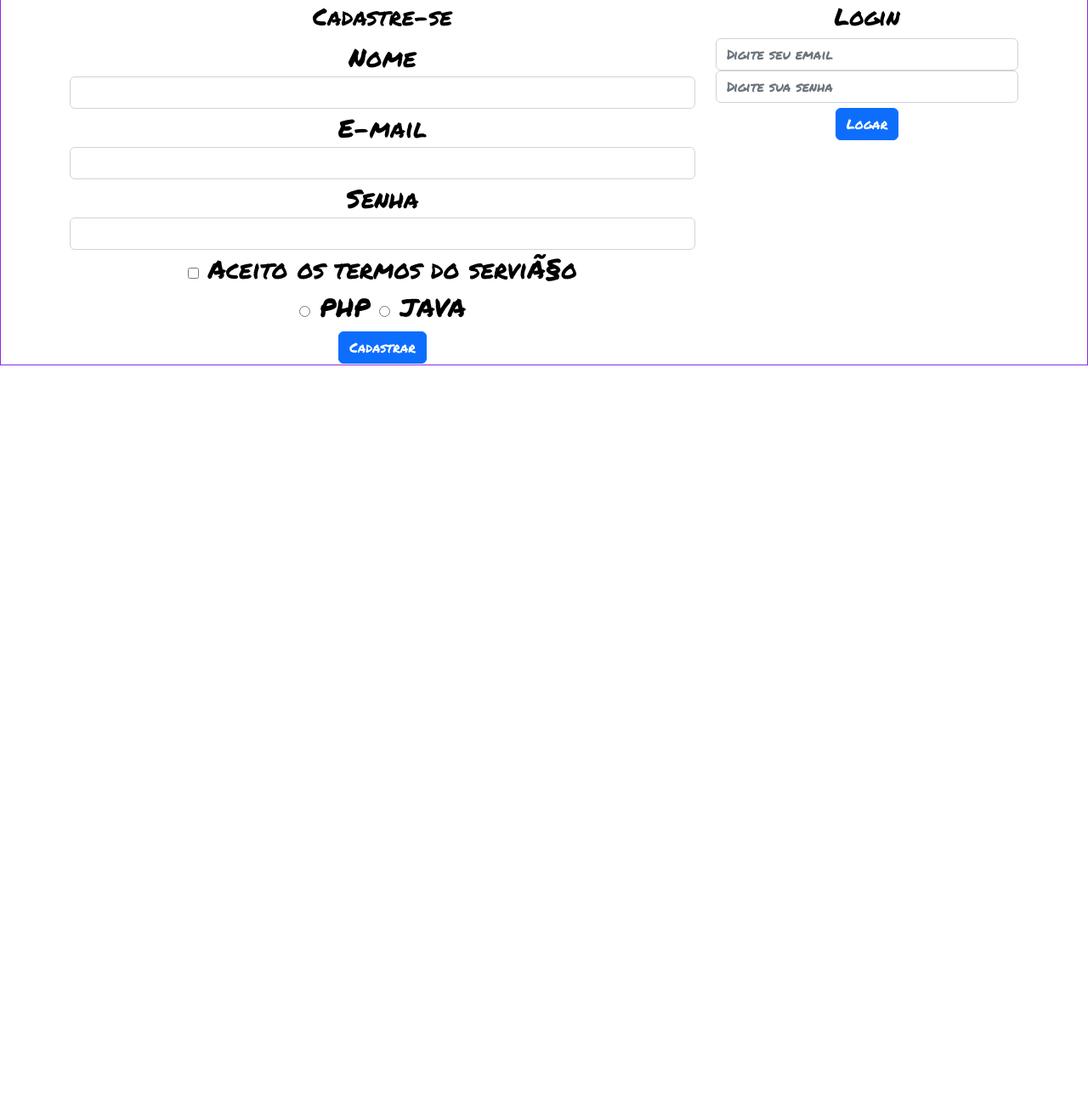
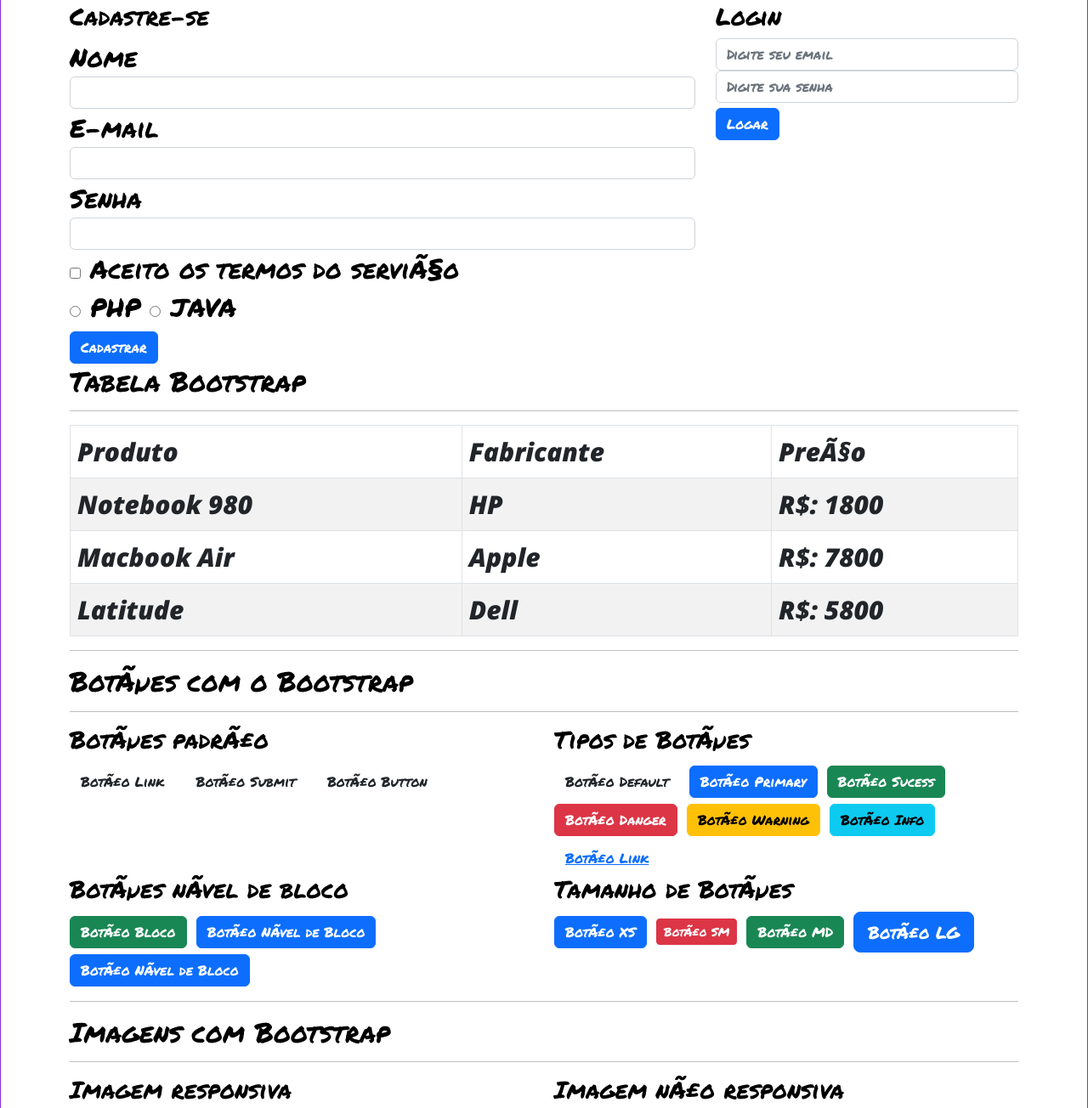
Before and after one commit to pscarpioni/frontend, a plain HTML site: page index.html in a window 1280 px wide. Shown: the part 5338-6642 px from the top of the page at 85% size. Before the commit the page ends 5768 px from the top, so only its background shows below. Drawn offline with nearby package versions, Linux system fonts and the light colour scheme.

Commit message:
Bootstrap II

```diff
--- a/css/style.css
+++ b/css/style.css
@@ -1,7 +1,6 @@
 /*Aplicação de formatação de um bloco(div)*/
 #menu{
 	font-family: 'Permanent Marker', cursive;
-	text-align: center;
 	color: #000000;
 	font-size: 30px;
 	border: 1px solid blueviolet;
@@ -36,3 +35,6 @@
 	background-color: #111111;
 	color: #751919;
 }
+.fonte1{
+	font-family: 'Open Sans', sans-serif;
+}
--- a/index.html
+++ b/index.html
@@ -6,6 +6,9 @@
         <!--Link para fontes externas -->
         <link href="https://fonts.googleapis.com/css?family=Permanent+Marker" rel="stylesheet">
         <link href="https://fonts.googleapis.com/css?family=Mitr" rel="stylesheet">
+        <link rel="preconnect" href="https://fonts.googleapis.com">
+        <link rel="preconnect" href="https://fonts.gstatic.com" crossorigin>
+        <link href="https://fonts.googleapis.com/css2?family=Open+Sans:ital,wght@1,800&display=swap" rel="stylesheet">
         <!--Link para arquivo CSS-->
         <link rel="stylesheet" type="text/css" href="css/style.css">
         <title> FrontEnd Arquives </title>
@@ -20,10 +23,9 @@
         <script src="https://oss.maxcdn.com/html5shiv/3.7.2/html5shiv.min.js"> </script>
         <script src="https://oss.maxcdn.com/respond/1.4.2/respond.min.js"> </script>
         -->
-
     </head>
 <!------------------------------------------------------------------->
-    <body align="center" id="menu">
+    <body id="menu">
     <!-- Plugin para JQuery(Bootstrap JS) -->
     <script src="https://ajax.googleapis.com/ajax/libs/jquery/1.11.3/jquery.min.js"></script>
 
@@ -296,9 +298,108 @@
                     <button class="btn btn-primary" type="submit"> Logar</button>
                 </div>
             </div>
-
         </div>
-
-
+        <!-- Tabelas com Bootstrap -->
+        <div class="container">
+            <div class="page-header">
+                <h2>Tabela Bootstrap</h2>
+                <hr/>
+            </div>
+            <!-- Uso de classes para definições de estilo da tabela
+            table: formata como tabela
+            table-striped: diferencia as cores das linhas
+            table-bordered: coloca borda na tabela
+            table-hover: aplica um efeito na tupla quando passa com o mouse
+            table-condensed: compacta o tamanho da tupla -->
+            <table class="table table-striped table-bordered table-hover table-condensed fonte1">
+                <thead>
+                    <tr>
+                        <th>Produto</th>
+                        <th>Fabricante</th>
+                        <th>Preço</th>
+                    </tr>
+                </thead>
+                <tbody>
+                    <tr>
+                        <td>Notebook 980</td>
+                        <td>HP</td>
+                        <td>R$: 1800</td>
+                    </tr>
+                    <tr>
+                        <td>Macbook Air</td>
+                        <td>Apple</td>
+                        <td>R$: 7800</td>
+                    </tr>
+                    <tr>
+                        <td>Latitude</td>
+                        <td>Dell</td>
+                        <td>R$: 5800</td>
+                    </tr>
+                </tbody>
+            </table>
+        </div>
+        <!-- Botões com o Bootstrap -->
+        <div class="container">
+            <hr/>
+            <h2>Botões com o Bootstrap</h2>
+            <hr/>
+            <div class="row">
+                <div class="col-sm-6">
+                    <h3>Botões padrão</h3>
+                    <a href="#" class="btn btn-default"> Botão Link </a>
+                    <input type="submit" class="btn btn-default" value="Botão Submit">
+                    <button class="btn btn-default">Botão Button</button>
+                </div>
+                <div class="col-sm-6">
+                    <h3>Tipos de Botões</h3>
+                    <button class="btn btn-default">Botão Default</button>
+                    <button class="btn btn-primary">Botão Primary</button>
+                    <button class="btn btn-success">Botão Sucess</button>
+                    <button class="btn btn-danger">Botão Danger</button>
+                    <button class="btn btn-warning">Botão Warning</button>
+                    <button class="btn btn-info">Botão Info</button>
+                    <button class="btn btn-link">Botão Link</button>
+                </div>
+            </div>
+            <div class="row">
+                <div class="col-sm-6">
+                    <h3>Botões nível de bloco</h3>
+                    <button class="btn btn-success btn-block">Botão  Bloco</button>
+                    <button class="btn btn-primary btn-block">Botão Nível de Bloco</button>
+                    <button class="btn btn-primary btn-block">Botão Nível de Bloco</button>
+                </div>
+                <div class="col-sm-6">
+                    <h3>Tamanho de Botões</h3>
+                    <button class="btn btn-primary btn-xs">Botão XS</button>
+                    <button class="btn btn-danger btn-sm">Botão SM</button>
+                    <button class="btn btn-success btn-md">Botão MD</button>
+                    <button class="btn btn-primary btn-lg">Botão LG</button>
+                </div>
+            </div>
+        </div>
+        <!-- Imagens Responsivas com Bootstrap -->
+        <div class="container">
+            <hr/>
+            <h2> Imagens com Bootstrap</h2>
+            <hr/>
+            <div class="row">
+                <div class="col-sm-6">
+                    <h3>Imagem responsiva</h3>
+                    <img src="img/uvas.png" class="img-responsive img-circle">
+                </div>
+                <div class="col-sm-6">
+                    <h3>Imagem não responsiva</h3>
+                    <img src="img/uvas.png">
+                </div>
+            </div>
+            <div class="row">
+                <h3>Formas em imagens</h3>
+                <div class="col-sm-12">
+                    <img src="img/uvas200.png" class="img-circle">
+                    <img src="img/uvas200.png" class="img-rounded">
+                    <img src="img/uvas200.png" class="img-thumbnail">
+                </div>
+            </div>
+        </div>
     </body>
 </html>
```
Also changed, not shown: img/uvas.png (added), img/uvas200.png (added).
